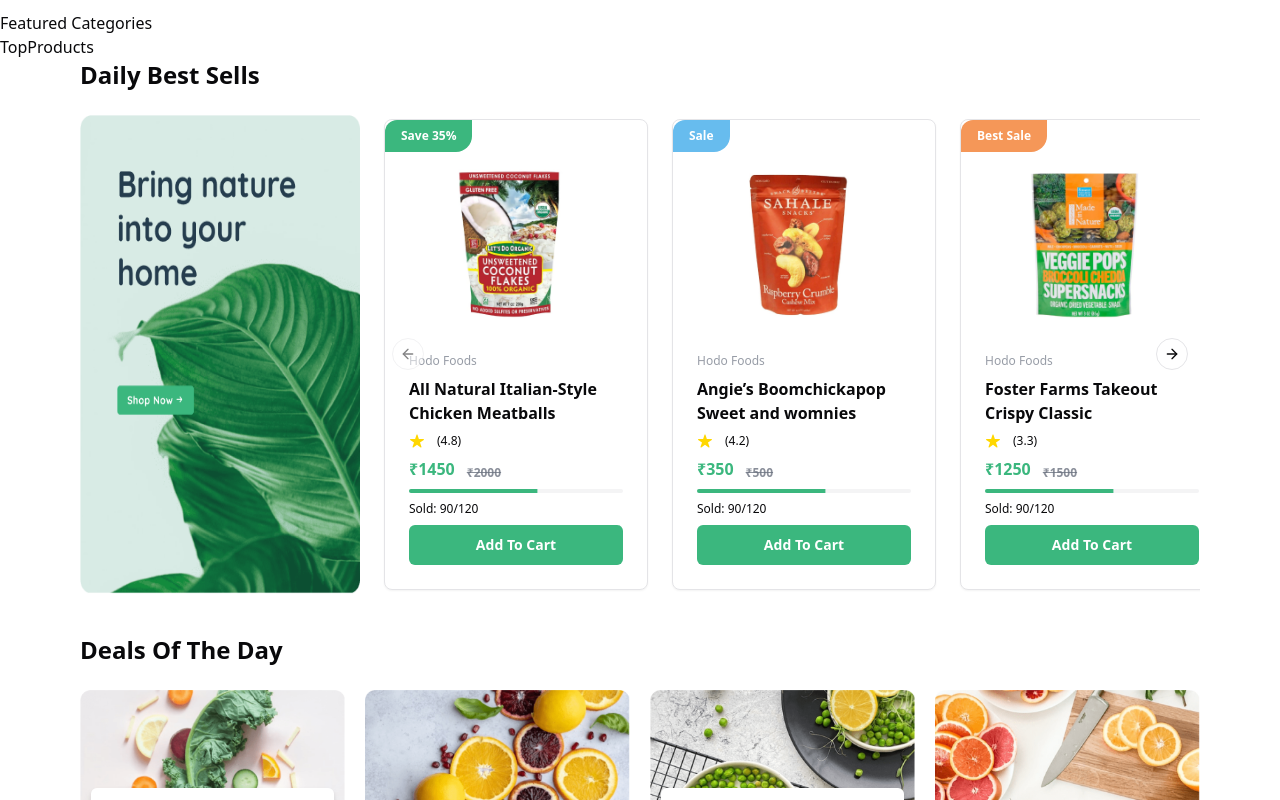
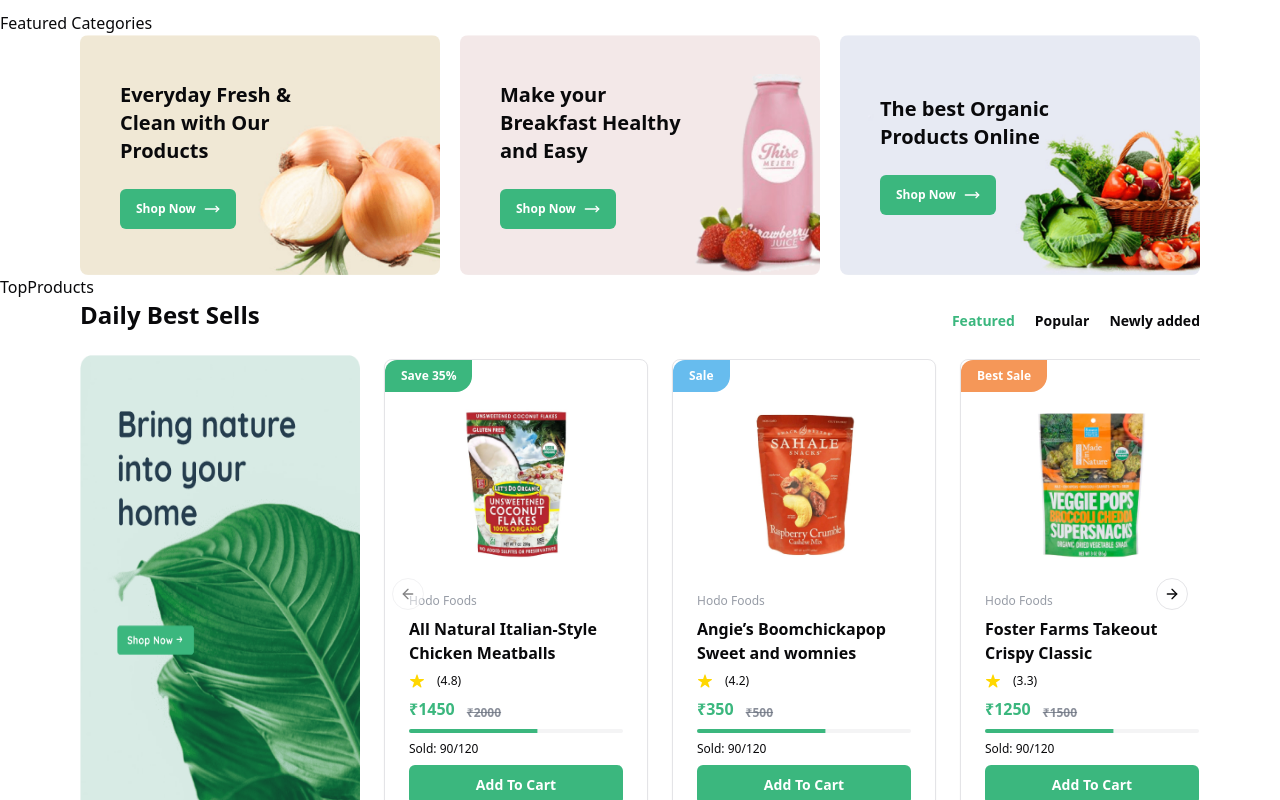
Before and after one commit to ShadyTiger008/nextjs-ecommerce, a Next.js app: page / in a window 1280 px wide. Shown: the part 740-1540 px from the top of the page. Built offline with nearby package versions, Linux system fonts and the light colour scheme.

Commit message:
ADD: best seller banner component

```diff
--- a/src/components/@homepage/child/best-sellers.tsx
+++ b/src/components/@homepage/child/best-sellers.tsx
@@ -3,7 +3,13 @@
 import React from "react";
 import { Button } from "~/components/ui/button";
 import { Card, CardContent } from "~/components/ui/card";
-import { Carousel, CarouselContent, CarouselItem, CarouselNext, CarouselPrevious } from "~/components/ui/carousel";
+import {
+  Carousel,
+  CarouselContent,
+  CarouselItem,
+  CarouselNext,
+  CarouselPrevious,
+} from "~/components/ui/carousel";
 import { Progress } from "~/components/ui/progress";
 import { bestSellProducts } from "~/config/data";
 import { IoIosStar } from "react-icons/io";
@@ -12,15 +18,22 @@
 
 const BestSellers = (props: Props) => {
   return (
-    <div className="px-5 md:px-20 flex flex-col gap-6">
+    <div className="flex flex-col gap-6 px-5 md:px-20">
+      <div className="flex flex-col md:flex-row justify-between items-start gap-2 md:gap-0 md:items-end">
         <h3 className="text-2xl font-semibold">Daily Best Sells</h3>
-      <div className="flex flex-col md:flex-row gap-5">
+        <ul className="flex flex-row items-center gap-5 text-sm font-semibold">
+          <li className="text-theme">Featured</li>
+          <li>Popular</li>
+          <li>Newly added</li>
+        </ul>
+      </div>
+      <div className="flex flex-col gap-5 md:flex-row">
         <Image
           src="/assets/best-seller.png"
           alt="Best Sells"
           width={300}
           height={300}
-          className="rounded-md w-full md:w-1/4"
+          className="w-full rounded-md md:w-1/4"
         />
         <Carousel className="w-full">
           <CarouselContent className="w-72">
@@ -28,14 +41,15 @@
               <CarouselItem key={item.id} className="w-full">
                 <div className="p-1">
                   <Card>
-                    <CardContent className="relative flex min-h-96 w-full flex-col gap-2 rounded-md p-6">
+                    <CardContent className="relative flex min-h-96 w-full flex-col items-center gap-2 rounded-md p-6">
                       <Image
                         src={item.image}
                         alt="Best Sells"
                         width={200}
                         height={100}
-                        className=" rounded-md object-cover"
+                        className="rounded-md object-cover duration-300 hover:scale-110"
                       />
+                      <div className="flex flex-col gap-2">
                         <span className="text-xs text-mutedTxt/70">
                           {item.seller}
                         </span>
@@ -63,6 +77,7 @@
                         <Button className="w-full bg-theme py-2 text-sm font-semibold text-white">
                           Add To Cart
                         </Button>
+                      </div>
 
                       <div
                         className="absolute left-0 top-0 z-10 rounded-br-2xl rounded-tl-xl px-4 py-2 text-xs font-semibold text-white"
--- /dev/null
+++ b/src/components/@homepage/child/featured-banners.tsx
@@ -0,0 +1,34 @@
+import { MoveRight } from "lucide-react";
+import React from "react";
+import { Button } from "~/components/ui/button";
+import { featureDetails, shopNowBanners } from "~/config/data";
+
+type Props = {};
+
+const FeaturedBanners = (props: Props) => {
+  return (
+    <div className="flex flex-col md:flex-row gap-5 px-5 md:px-20">
+      {shopNowBanners.map((item) => (
+        <div
+          key={item.id}
+          className="relative flex h-60 w-full items-center rounded-lg bg-cover bg-center px-10"
+          style={{
+            backgroundImage: `url(${item.image})`,
+          }}
+        >
+          <div className="relative z-10 flex w-2/3 flex-col gap-6">
+            <span className="text-lg font-semibold md:text-lg lg:text-xl">
+              {item.title}
+            </span>
+            <Button className="py- group flex w-fit flex-row items-center gap-2 bg-theme px-4 text-white">
+              <span className="text-xs font-semibold">Shop Now</span>
+              <MoveRight className="h-4 w-4 group-hover:animate-bounce" />
+            </Button>
+          </div>
+        </div>
+      ))}
+    </div>
+  );
+};
+
+export default FeaturedBanners;
--- a/src/components/@homepage/shop-by-category.tsx
+++ b/src/components/@homepage/shop-by-category.tsx
@@ -1,4 +1,5 @@
 import React from 'react'
+import FeaturedBanners from './child/featured-banners';
 
 type Props = {}
 
@@ -7,7 +8,7 @@
     <section>
       <div>
         <h4>Featured Categories</h4>
-
+        <FeaturedBanners/>
       </div>
     </section>
   );
--- a/src/config/data.tsx
+++ b/src/config/data.tsx
@@ -260,15 +260,15 @@
   },
   {
     id: 2,
-    title: "Everyday Fresh & Clean with Our Products",
+    title: "Make your Breakfast Healthy and Easy",
     image: "/assets/healthy-easy.png",
     link: "/healthy-easy",
   },
   {
     id: 3,
-    title: "Everyday Fresh & Clean with Our Products",
+    title: "The best Organic Products Online",
     image: "/assets/organic-product.png",
-    link: "organic-product",
+    link: "/organic-product",
   },
 ];
 
```
Also changed, not shown: public/assets/organic-product.png (renamed from public/assets/oraganic-product.png). Lines whose indentation alone changed are shown as unchanged.
